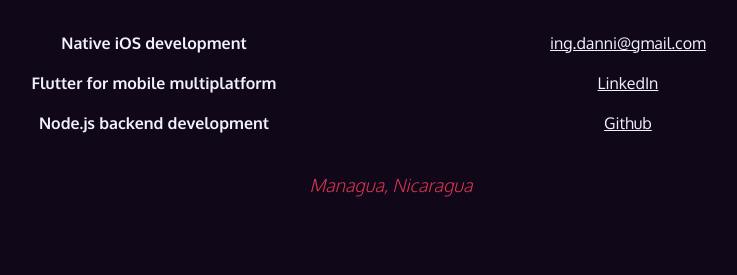
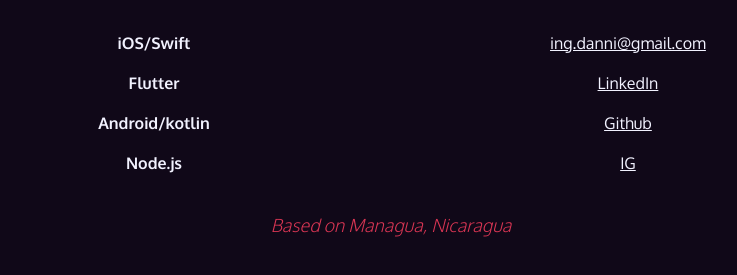
Before and after one commit to ingdanni/ingdanni.github.io, a website: page index.html in a window 1280 px wide. Shown: the part 319-594 px from the top of the page, without its empty margins (249-986 px from the left). Drawn offline with Linux system fonts and the light colour scheme.

Commit message:
fix: update skills

```diff
--- a/index.html
+++ b/index.html
@@ -35,9 +35,10 @@
             <div class="row" id="info">
                 <div class="col-6">
                     <h2>My skills</h2>
-                    <div class="col-12"><b>Native iOS development</b></div>
-                    <div class="col-12"><b>Flutter for mobile multiplatform</b></div>
-                    <div class="col-12"><b>Node.js backend development</b></div>
+                    <div class="col-12"><b>iOS/Swift</b></div>
+                    <div class="col-12"><b>Flutter</b></div>
+                    <div class="col-12"><b>Android/kotlin</b></div>
+                    <div class="col-12"><b>Node.js</b></div>
                 </div>
                 <div class="col-6">
                     <h2>Contact</h2>
@@ -50,6 +51,9 @@
                     <div class="col-12">
                         <a href="https://github.com/ingdanni" target="_blank">Github</a>
                     </div>
+                    <div class="col-12">
+                        <a href="https://instagram.com/rx__danny" target="_blank">IG</a>
+                    </div>
                 </div>
             </div>
         </div>
@@ -57,7 +61,7 @@
         <footer style="padding:2em">
           <div class="container">
             <div class="row">
-              <p>Managua, Nicaragua</p>
+              <p>Based on Managua, Nicaragua</p>
             </div>
           </div>
         </footer>
```
